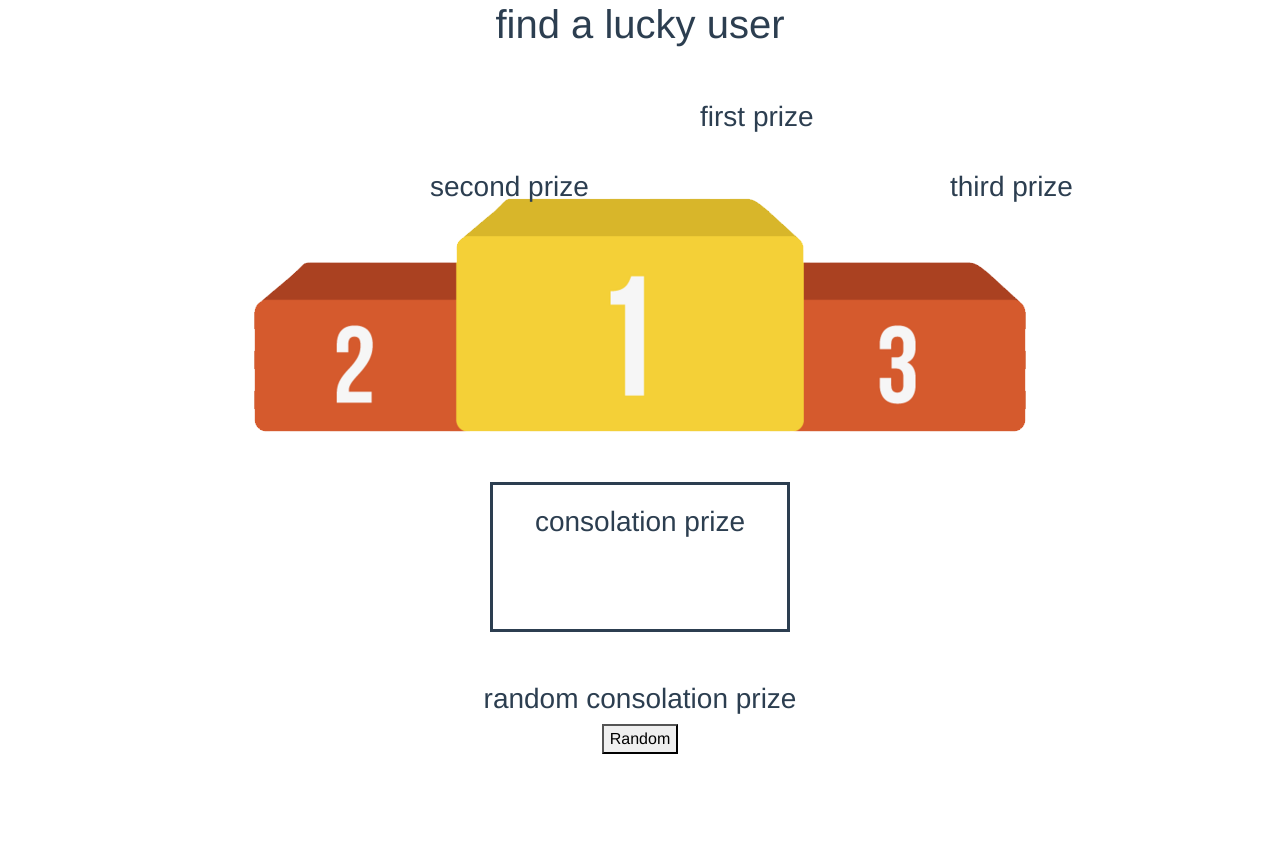
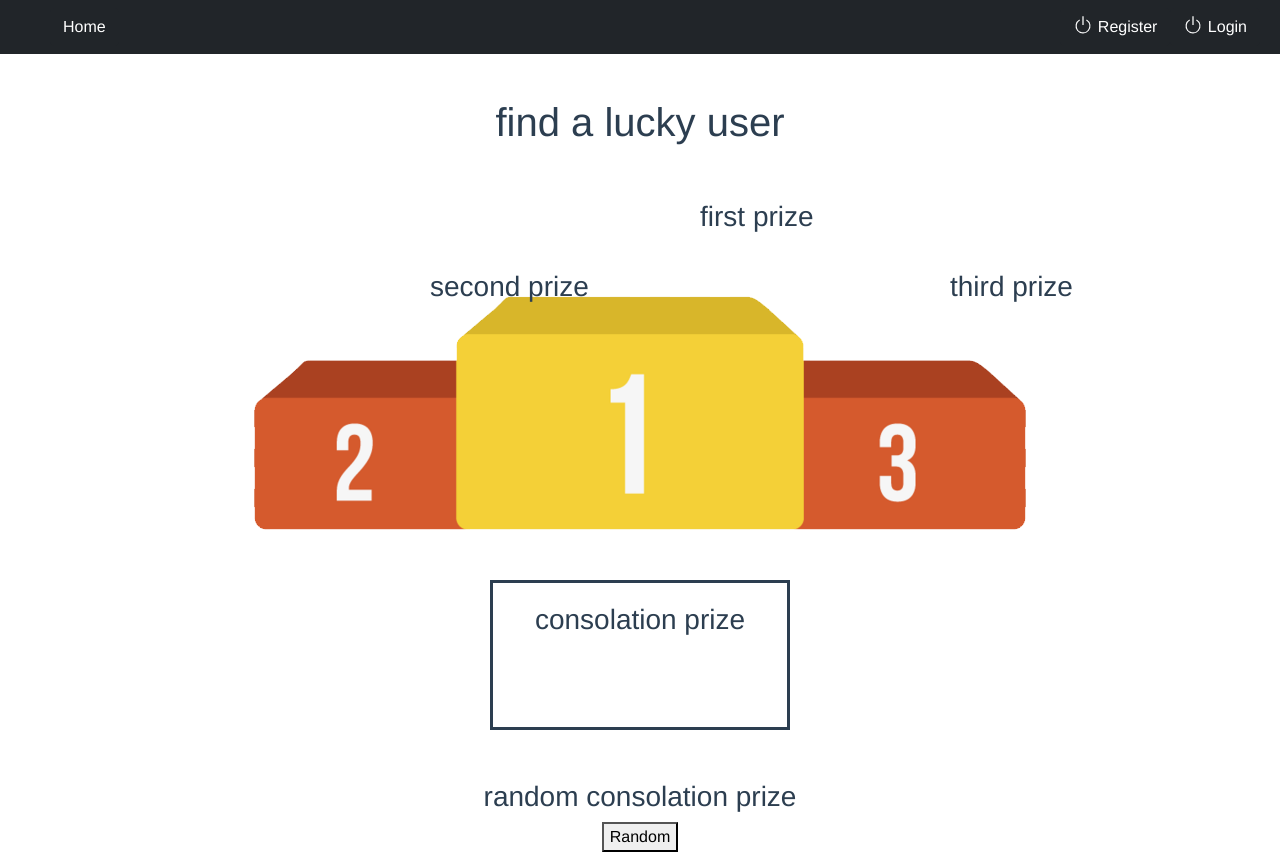
Before and after one commit to mmengspv/webtech-frontend-vuejs, a Vue app: page /randompoint in a window 1280 px wide. Before the commit the page ends 800 px from the top, so only its background shows below. Built offline with nearby package versions, Linux system fonts and the light colour scheme; no server answers; what vue-swal, vue2-wheel-picker would draw is missing.

Commit message:
link randompoint in navbar

```diff
--- a/src/components/Navbar.vue
+++ b/src/components/Navbar.vue
@@ -21,6 +21,11 @@
           <li v-if="isLoggedIn()" class="nav-item active ml-1">
             <button type="button" @click="leaderboard()" class="btn btn-dark">
               Leaderboard
+            </button>
+          </li>
+          <li v-if="isLoggedIn()" class="nav-item active ml-1">
+            <button type="button" @click="randomPoint()" class="btn btn-dark">
+              Randompoint
             </button>
           </li>
         </ul>
@@ -81,6 +86,10 @@ export default {
     leaderboard() {
       if (window.location.pathname === "/leaderboard") this.$router.go();
       else this.$router.push("/leaderboard");
+    },
+    randomPoint() {
+      if (window.location.pathname === "/randompoint") this.$router.go();
+      else this.$router.push("/randompoint");
     },
     isLoggedIn() {
       return AuthStore.getters.isLoggedIn;
--- a/src/components/RandomPoint.vue
+++ b/src/components/RandomPoint.vue
@@ -1,5 +1,6 @@
 <template>
   <div>
+    <navbar></navbar>
     <h1>find a lucky user</h1>
     <div class="prize">
       <div class="first">
@@ -31,7 +32,9 @@
 <script>
 import UserApi from "@/store/UserApi";
 import ExchangeApi from "@/store/ExchangeApi";
+import Navbar from "../components/Navbar.vue";
 export default {
+  components: { Navbar },
   data() {
     return {
       users: [],
@@ -122,17 +125,17 @@ export default {
 <style scoped>
 .first {
   position: absolute;
-  top: 100px;
+  top: 200px;
   left: 700px;
 }
 .second {
   position: absolute;
-  top: 170px;
+  top: 270px;
   left: 430px;
 }
 .third {
   position: absolute;
-  top: 170px;
+  top: 270px;
   left: 950px;
 }
 .prize {
```
